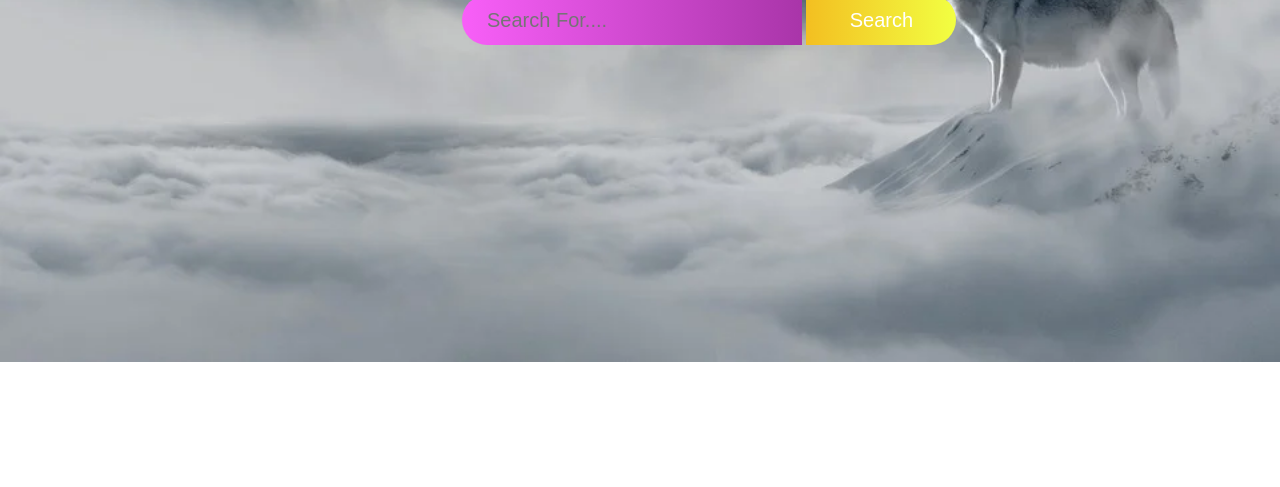
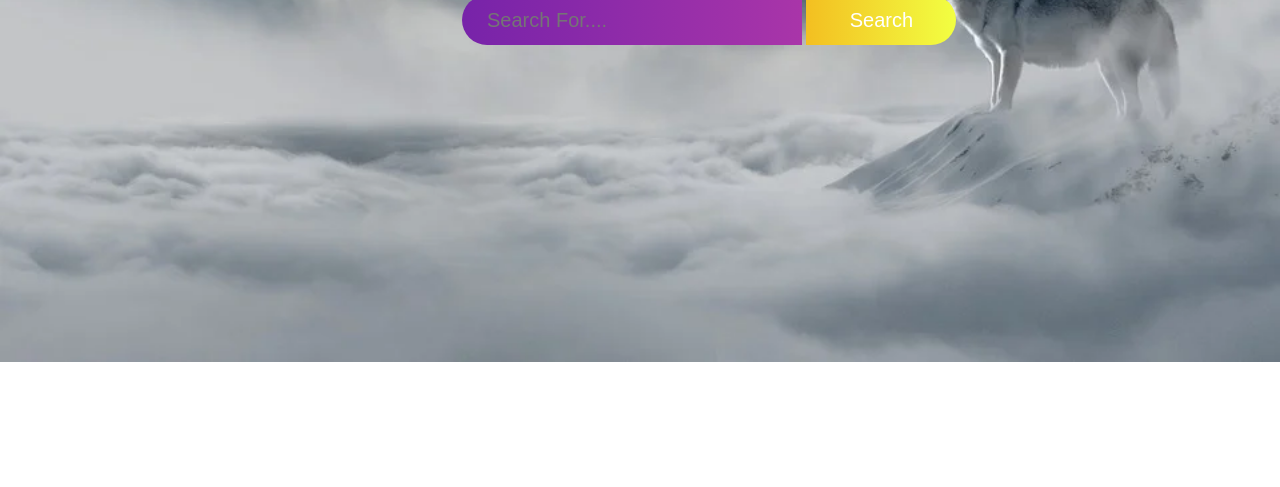
Before and after one commit to Elianars/Search, a plain HTML site: page index.html in a window 1280 px wide. Shown: the part 313-800 px from the top of the page. Drawn offline with Linux system fonts and the light colour scheme.

Commit message:
alteracao cor

```diff
--- a/css/style.css
+++ b/css/style.css
@@ -35,7 +35,7 @@ input {
 
 input[type="text"] {
 
-    background: linear-gradient(90deg, #f85ff8, #a935a9);
+    background: linear-gradient(90deg, #7723a9, #a935a9);
     width: 340px;
     height: 50px;
     border: none;
```
